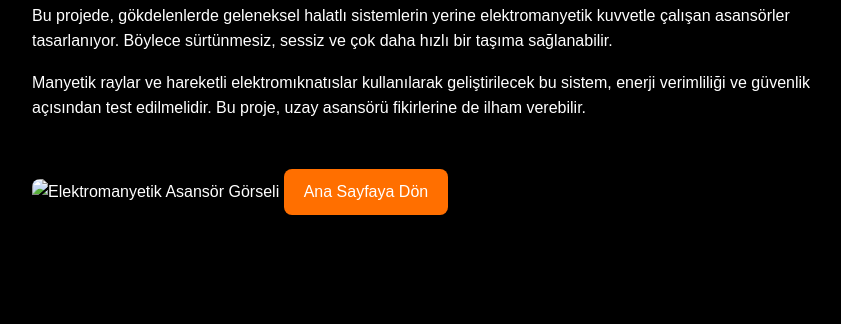
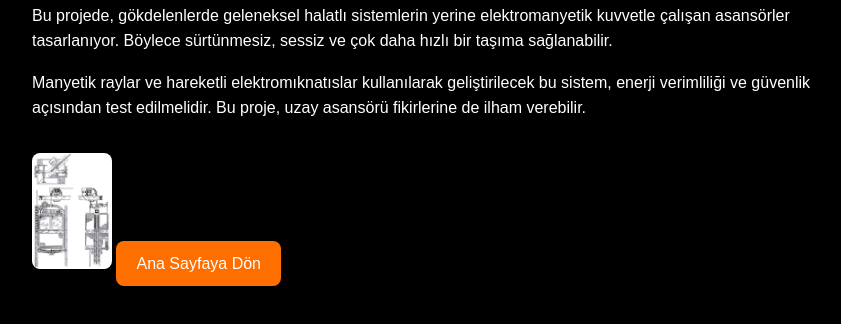
Before and after one commit to Yusufyk19/yusuf, a plain HTML site: page proje2.html in a window 1280 px wide. Shown: the part 158-482 px from the top of the page, without its empty margins (208-1049 px from the left). Drawn offline with Linux system fonts and the light colour scheme.

Commit message:
Update proje2.html

```diff
--- a/proje2.html
+++ b/proje2.html
@@ -54,7 +54,7 @@
       Manyetik raylar ve hareketli elektromıknatıslar kullanılarak geliştirilecek bu sistem, enerji verimliliği ve güvenlik açısından test edilmelidir.
       Bu proje, uzay asansörü fikirlerine de ilham verebilir.
     </p>
-    <img src="elektromanyetik_foto.jpg" alt="Elektromanyetik Asansör Görseli">
+    <img src="asansor.jpg" alt="Elektromanyetik Asansör Görseli">
     <a href="index.html">Ana Sayfaya Dön</a>
   </div>
 </body>
```
